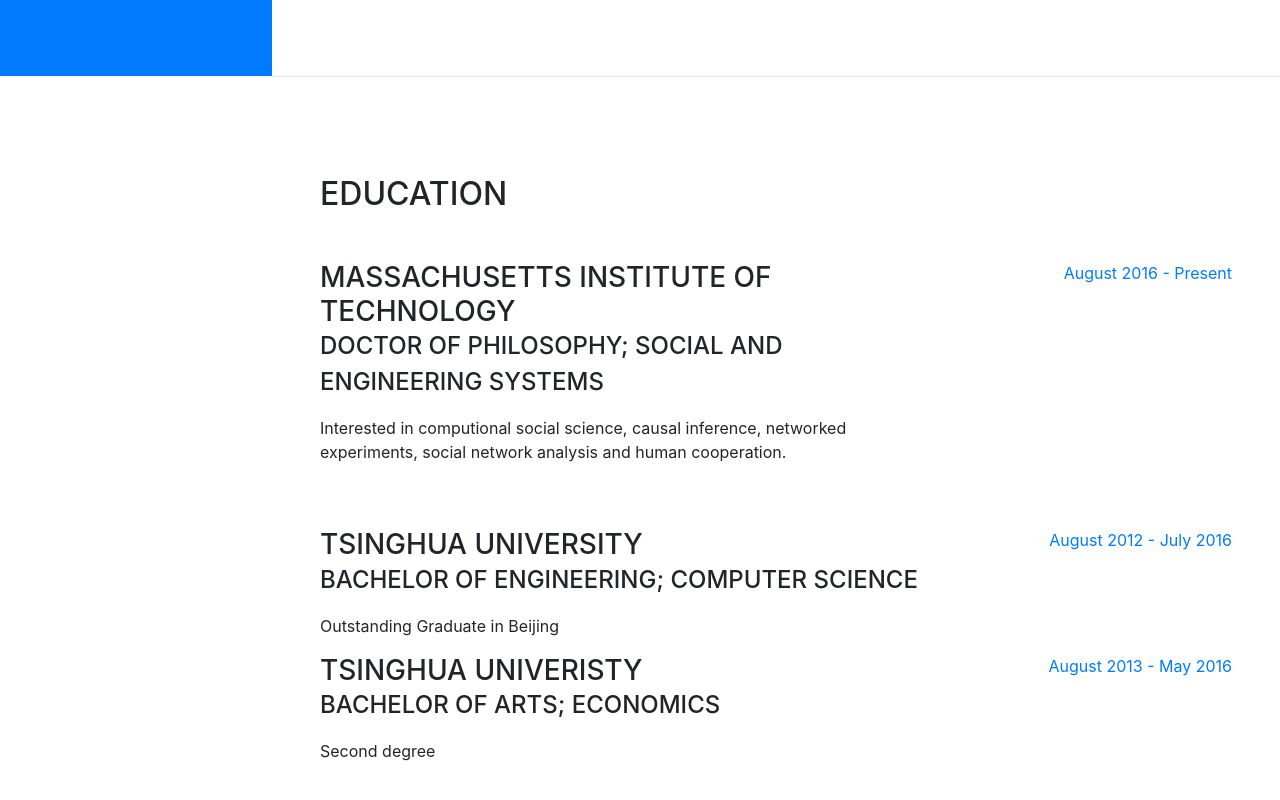
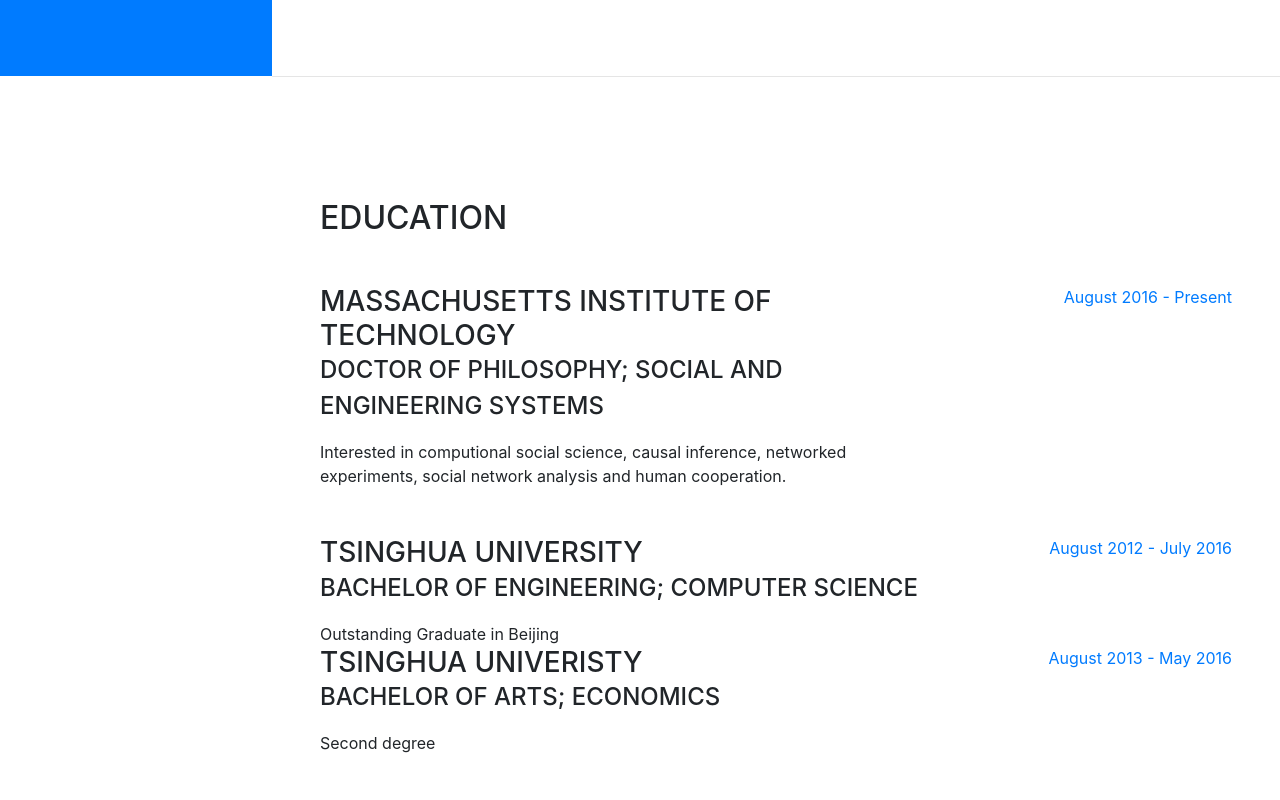
Before and after one commit to yuany94/yuany94.github.io, a website with bundled scripts: page index.html in a window 1280 px wide. Shown: the part 724-1524 px from the top of the page. Built offline with nearby package versions, Linux system fonts and the light colour scheme; a web font is replaced by a local one.

Commit message:
third commit

```diff
--- a/index.html
+++ b/index.html
@@ -64,7 +64,7 @@
           <h1 class="mb-0">Yuan
             <span class="text-primary">Yuan</span>
           </h1>
-          <div class="subheading mb-5">40 Ames St · E17-452E, MA 20139
+          <div class="subheading mb-5">40 Ames St · E17-452E, Cambridge, MA 20139
             <a href="mailto:name@email.com">yuan2 [at] mit [dot] edu</a>
           </div>
           <p class="lead mb-5">Hi, there! My first name is Yuan [源]. And, surprisingly my last name is also Yuan [袁].
@@ -103,7 +103,7 @@
               <h3 class="mb-0">Massachusetts Institute of Technology</h3>
               <div class="subheading mb-3">Doctor of Philosophy; Social and Engineering Systems</div>
 
-              <p>Interested in computional social science, causal inference, networked experiments, social network analysis and human cooperation. </p>
+              <div>Interested in computional social science, causal inference, networked experiments, social network analysis and human cooperation. </div>
             </div>
             <div class="resume-date text-md-right">
               <span class="text-primary">August 2016 - Present</span>
@@ -115,7 +115,7 @@
               <h3 class="mb-0">Tsinghua University</h3>
               <div class="subheading mb-3">Bachelor of Engineering; Computer Science</div>
 
-              <p>Outstanding Graduate in Beijing</p>
+              <div>Outstanding Graduate in Beijing</div>
             </div>
             <div class="resume-date text-md-right">
               <span class="text-primary">August 2012 - July 2016</span>
@@ -126,7 +126,7 @@
             <div class="resume-content mr-auto">
               <h3 class="mb-0">Tsinghua Univeristy</h3>
               <div class="subheading mb-3">Bachelor of Arts; Economics</div>
-              <p>Second degree</p>
+              <div>Second degree</div>
             </div>
             <div class="resume-date text-md-right">
               <span class="text-primary">August 2013 - May 2016</span>
```
